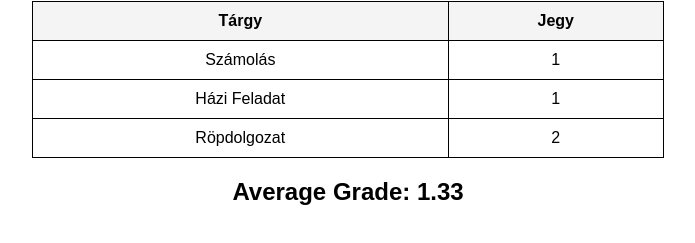
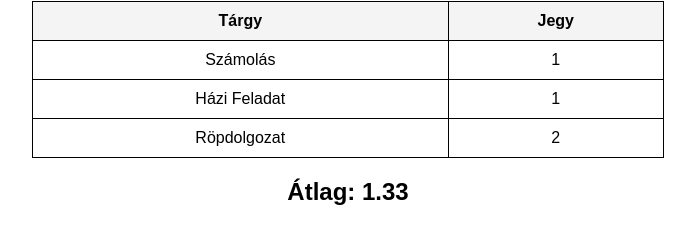
Before and after one commit to jegesmedve09/jegyek, a plain HTML site: page index.html in a window 1280 px wide. Shown: the part 79-322 px from the top of the page, without its empty margins (292-987 px from the left). Drawn offline with Linux system fonts and the light colour scheme.

Commit message:
Update index.html

```diff
--- a/index.html
+++ b/index.html
@@ -63,10 +63,10 @@
 
                     if (count > 0) {
                         let average = (total / count).toFixed(2);
-                        document.getElementById('averageGrade').textContent = `Average Grade: ${average}`;
+                        document.getElementById('averageGrade').textContent = `Átlag: ${average}`;
                     }
                 })
-                .catch(error => console.error('Error loading grades:', error));
+                .catch(error => console.error('Olvasás hiba:', error));
         }
 
         window.onload = loadGrades;
```
